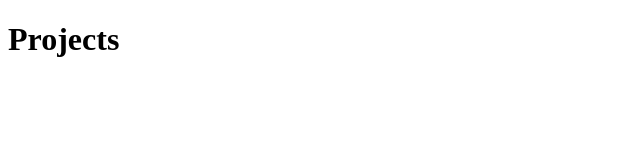
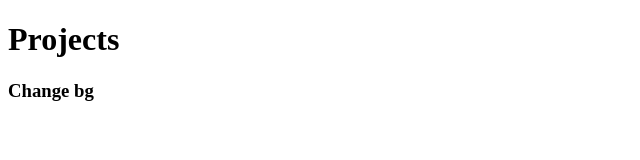
Before and after one commit to gmarconleal/estudoJS, a plain HTML site: page index.html in a window 1280 px wide. Shown: the whole page, without its empty margins (0-640 px from the left). Drawn offline with Linux system fonts and the light colour scheme.

Commit message:
Adicionando link para p1

```diff
--- a/index.html
+++ b/index.html
@@ -7,6 +7,6 @@
 </head>
 <body>
     <h1>Projects</h1>
-    <link>
+    <h3 link="changeBg.html">Change bg</h3>
 </body>
 </html>
```
